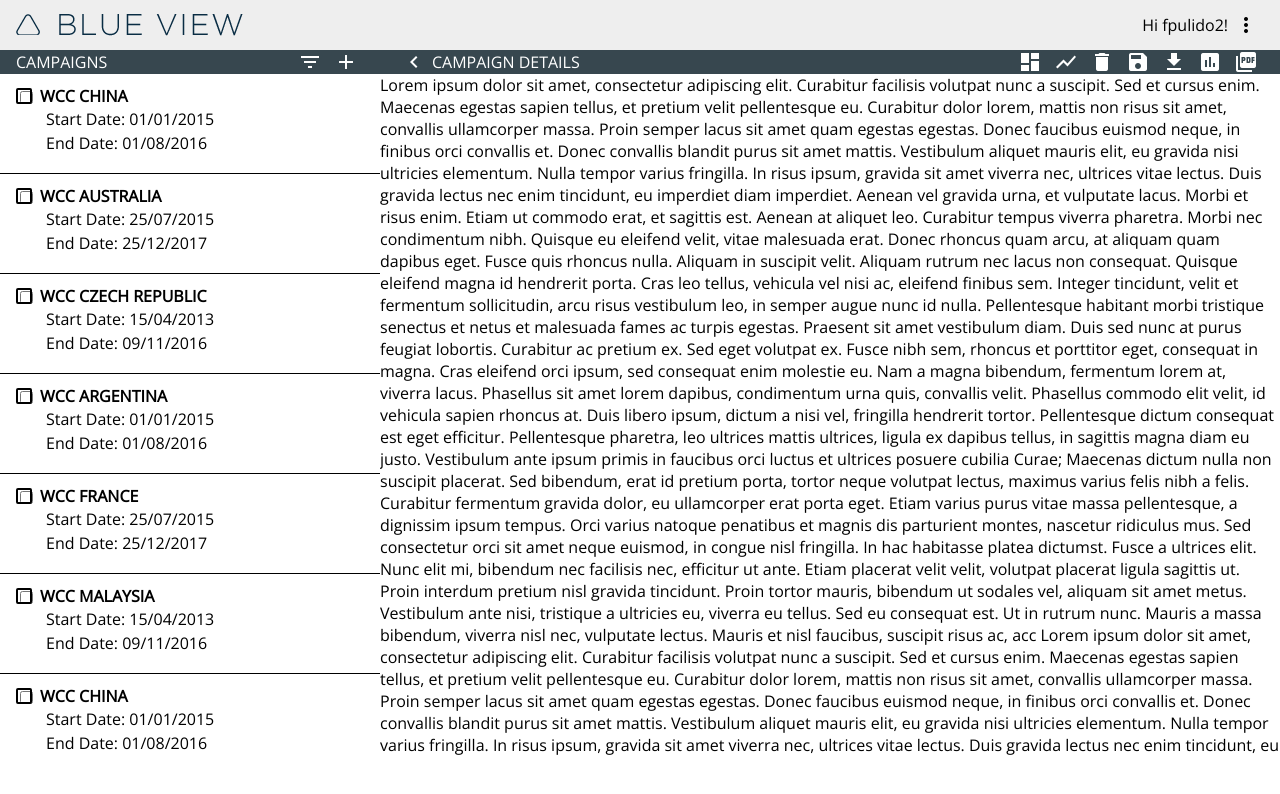
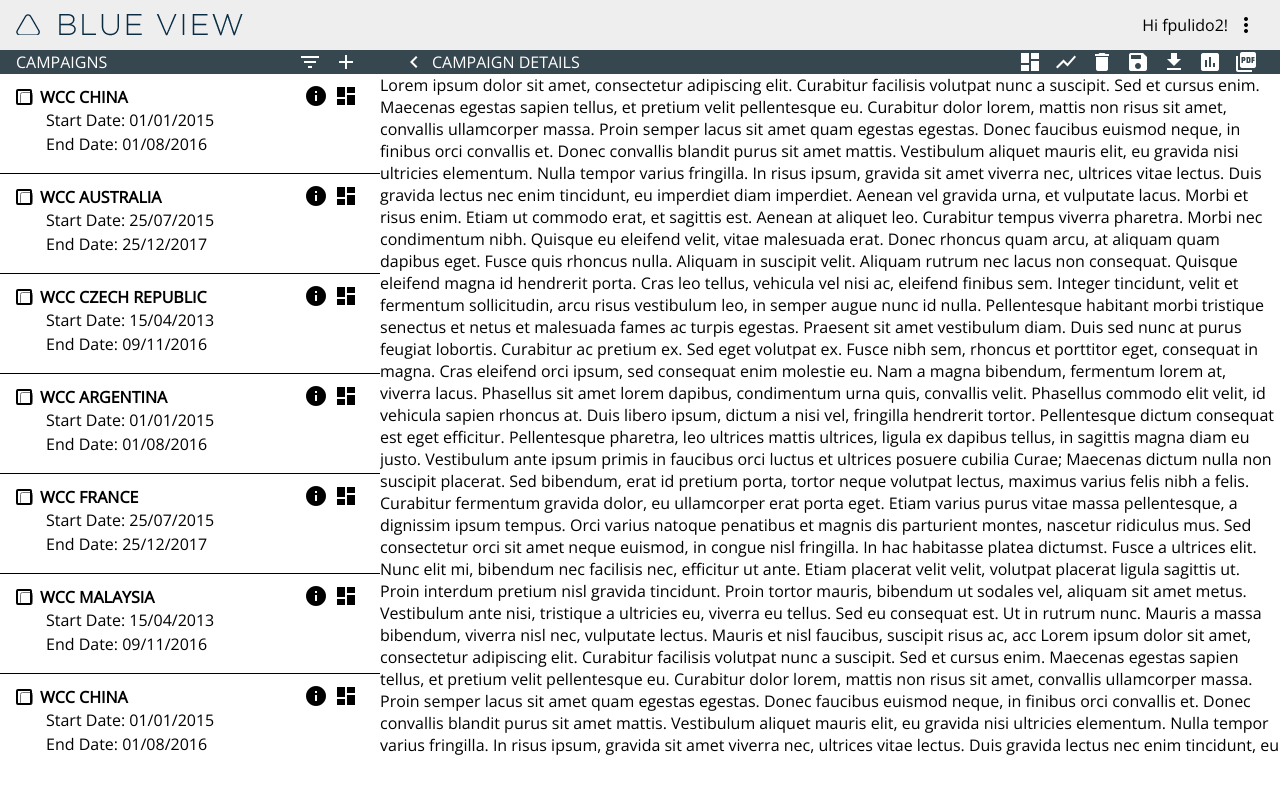
Before and after one commit to marcear/App_Angular, an Angular app: page /campaigns in a window 1280 px wide. Shown: the top 794 px of the page. Built offline with nearby package versions, Linux system fonts and the light colour scheme.

Commit message:
Styles improvement in list component

```diff
--- a/src/app/campaign/campaign.component.html
+++ b/src/app/campaign/campaign.component.html
@@ -11,7 +11,8 @@
         left-bottom-content
         [items]="items"
         (onItemClick)="onCampaignClick($event)"
-        (onItemCheck)="onCampaignCheck($event)">
+        (onItemCheck)="onCampaignCheck($event)"
+        [icons]="listIcons">
     </app-list-content>
 
     <app-header-toolbar
--- a/src/app/campaign/campaign.component.ts
+++ b/src/app/campaign/campaign.component.ts
@@ -28,6 +28,7 @@ export class CampaignComponent {
     { id: 11, name: 'WCC France', startDate: "25/07/2015", endDate: "25/12/2017"},
     { id: 12, name: 'WCC Malaysia', startDate: "15/04/2013", endDate: "09/11/2016"},
   ];
+  listIcons = ["info","dashboard"];
 
   onChangeView() {
     this.navigationComponent.toggle();
--- a/src/app/list-content/list-content.component.css
+++ b/src/app/list-content/list-content.component.css
@@ -7,13 +7,20 @@
     cursor: pointer;
 }
 
+.main-info {
+    display:flex;
+    margin-top:10px;
+}
+
 .extra-info {
     margin-left: 30px;
     line-height: 1.5;
-    padding-bottom: 10px;
 }
 
-.selected {
-    background-color: rgb(168,210,218) !important;
-    color: #fff !important;
+.narrow {
+    width: 30px;
 }
+
+.wide {
+    flex: 1;
+}
--- a/src/app/list-content/list-content.component.html
+++ b/src/app/list-content/list-content.component.html
@@ -2,22 +2,30 @@
 
   <mat-list-item *ngFor="let item of items" (click)="itemClick($event, item.id)" [ngClass]="{'selected': isSelected(item.id)}">
 
-    <div style="width: 100%;">
+    <div class="takeItAll">
 
-    <mat-checkbox
-      [checked]="isChecked(item.id)"
-      (change)="itemCheck($event, item.id)"
-    >
-      <b>{{item.name | uppercase}}</b>
-    </mat-checkbox>
+      <mat-divider></mat-divider>
 
-    <div class='extra-info'>
-      Start Date: {{item.startDate}}
-      <br />
-      End Date: {{item.endDate}}
-    </div>
+      <div class="main-info">
 
-    <mat-divider></mat-divider>
+        <div class="wide">
+
+          <mat-checkbox [checked]="isChecked(item.id)" (change)="itemCheck($event, item.id)">
+            <b>{{item.name | uppercase}}</b>
+          </mat-checkbox>
+
+        </div>
+
+        <mat-icon class="narrow" *ngFor="let icon of icons" >{{icon}}</mat-icon>
+
+      </div>
+
+      <div class='extra-info'>
+
+        Start Date: {{item.startDate}}
+        <br /> End Date: {{item.endDate}}
+
+      </div>
 
     </div>
 
--- a/src/app/list-content/list-content.component.ts
+++ b/src/app/list-content/list-content.component.ts
@@ -9,6 +9,7 @@ import { Component, Input, Output, EventEmitter } from '@angular/core';
 export class ListContentComponent {
 
   @Input() items: any[];
+  @Input() icons: any[];
   @Output() onItemClick = new EventEmitter<void>();
   @Output() onItemCheck = new EventEmitter<void>();
   selectedItemId: number = 0;
--- a/src/styles.css
+++ b/src/styles.css
@@ -20,6 +20,10 @@ body {
     cursor: pointer;
   }
 
+.selected {
+    background-color: rgb(168,210,218) !important;
+    color: #fff !important;
+}
 
 /* You can add global styles to this file, and also import other style files */
 @import '~@angular/material/prebuilt-themes/indigo-pink.css';
```
